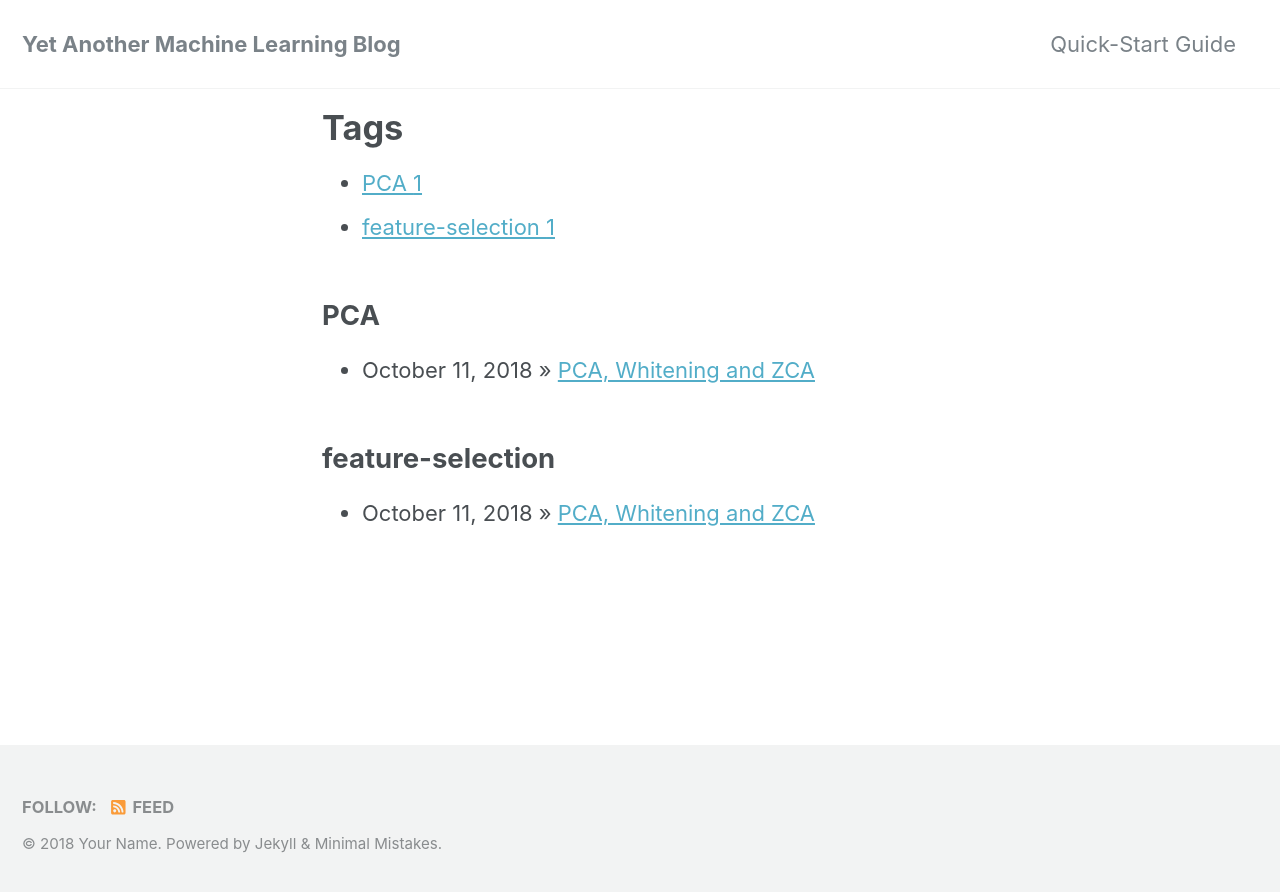
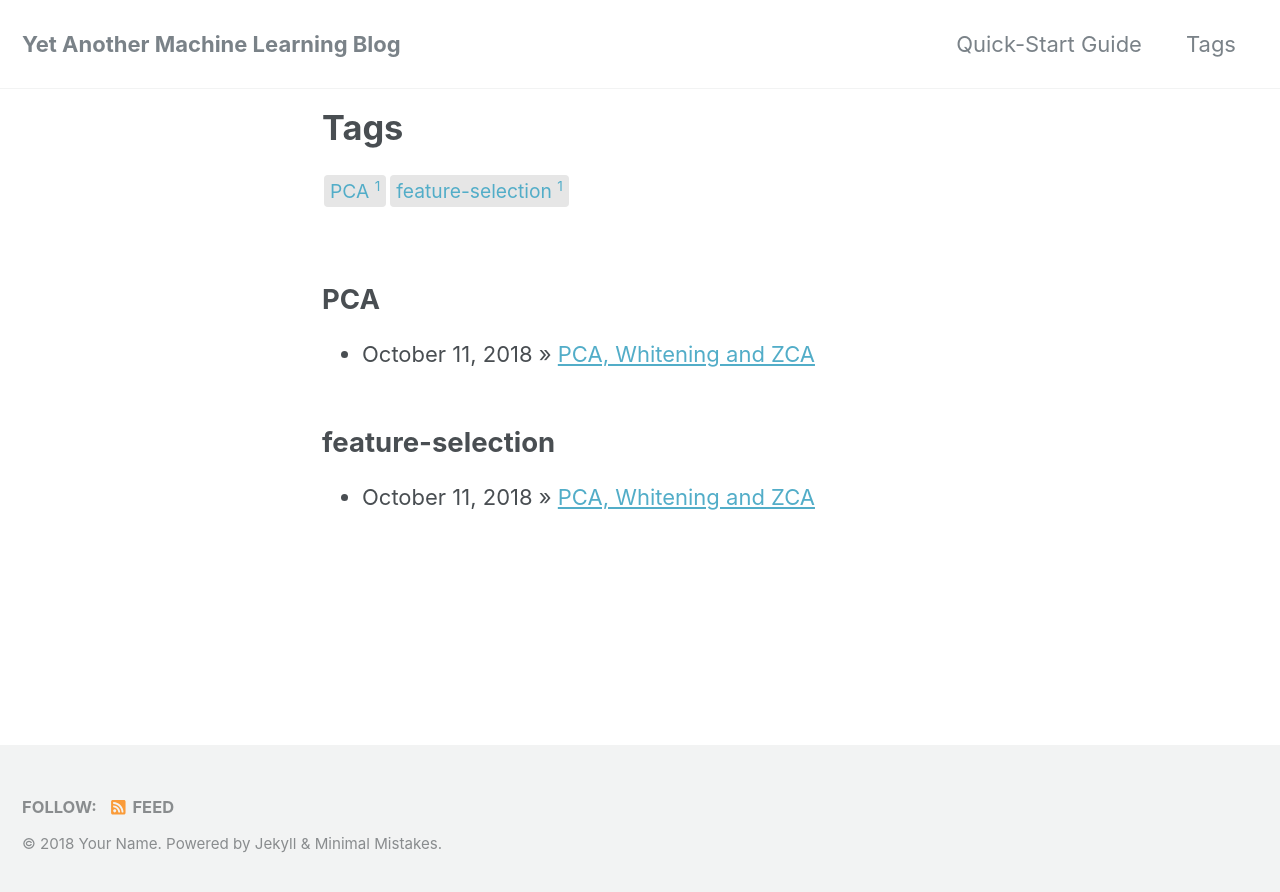
Before and after one commit to RishabhPatil/RishabhPatil.github.io, a Jekyll site: the page built from tags/index.md, in a window 1280 px wide. Shown: the top 892 px of the page. Built offline with Jekyll 4.4.1, drawn with Linux system fonts in a browser that asks for light colours; cached includes are drawn as plain includes; nearby versions of some CDN libraries.

Commit message:
Added tags formatting

```diff
--- a/_data/navigation.yml
+++ b/_data/navigation.yml
@@ -2,6 +2,8 @@
 main:
   - title: "Quick-Start Guide"
     url: https://mmistakes.github.io/minimal-mistakes/docs/quick-start-guide/
+  - title: "Tags"
+    url: /tags/
   # - title: "About"
   #   url: https://mmistakes.github.io/minimal-mistakes/about/
   # - title: "Sample Posts"
--- a/_sass/minimal-mistakes.scss
+++ b/_sass/minimal-mistakes.scss
@@ -3,6 +3,52 @@
  * Copyright 2013-2018 Michael Rose - mademistakes.com | @mmistakes
  * Licensed under MIT (https://github.com/mmistakes/minimal-mistakes/blob/master/LICENSE)
 */
+
+/*
+/* Tags
+/*
+/*****************************************************************************/
+
+.tag-box {
+  list-style: none;
+  margin: 0;
+  padding: 4px 0;
+  overflow: hidden;
+  *zoom: 1;
+}
+
+.tag-box:before, .tag-box:after {
+  display: table;
+  content: "";
+  line-height: 0;
+}
+
+.tag-box:after {
+  clear: both;
+}
+
+.tag-box.inline li {
+  float: left;
+  font-size: 14px;
+  font-size: 0.875rem;
+  line-height: 2.5;
+}
+
+.tag-box a {
+  padding: 4px 6px;
+  margin: 2px;
+  background-color: #e6e6e6;
+  -webkit-border-radius: 4px;
+  -moz-border-radius: 4px;
+  border-radius: 4px;
+  text-decoration: none;
+}
+
+.tag-box a span {
+  vertical-align: super;
+  font-size: 10px;
+  font-size: 0.625rem;
+}
 
 /* Variables */
 @import "minimal-mistakes/variables";
```
